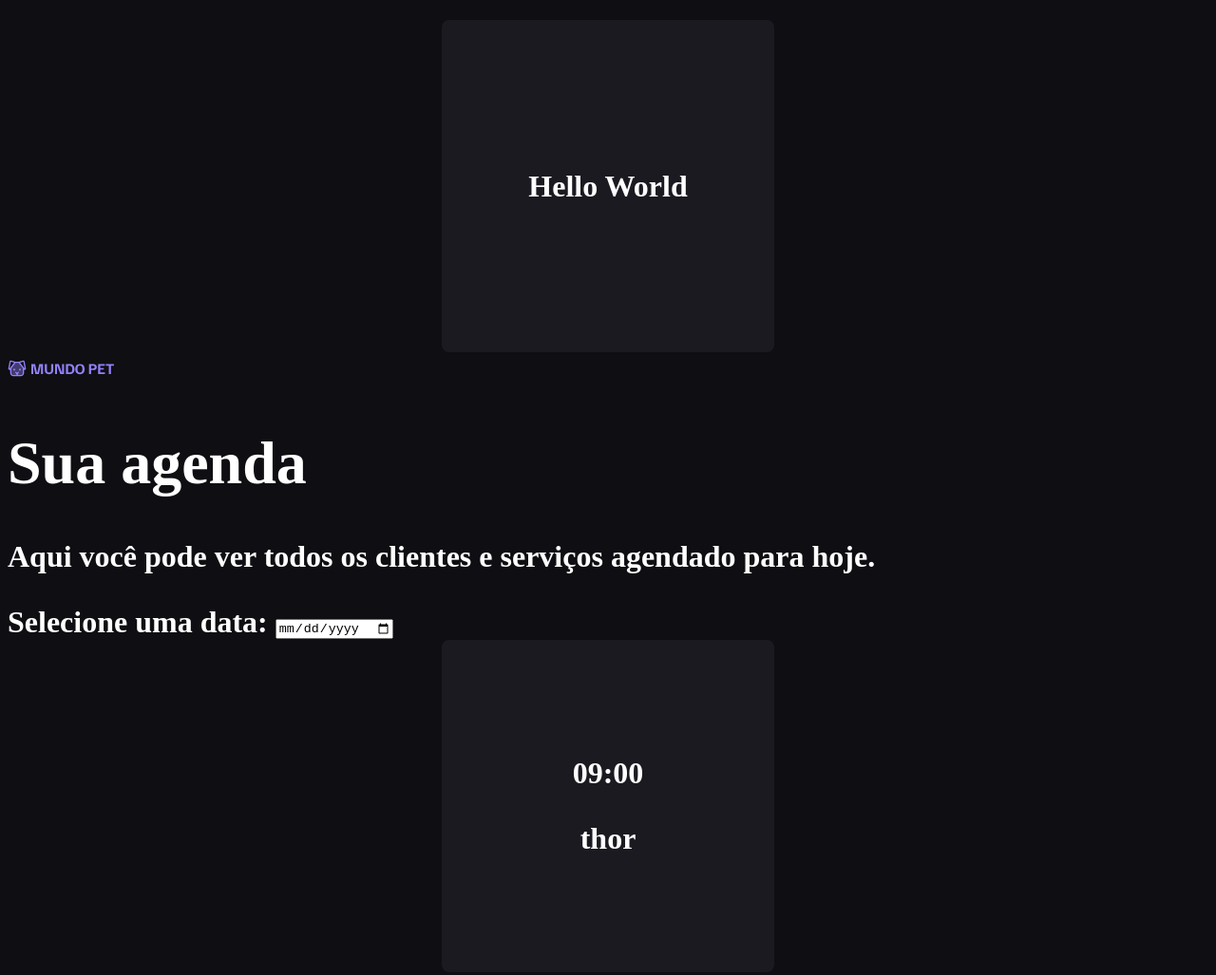
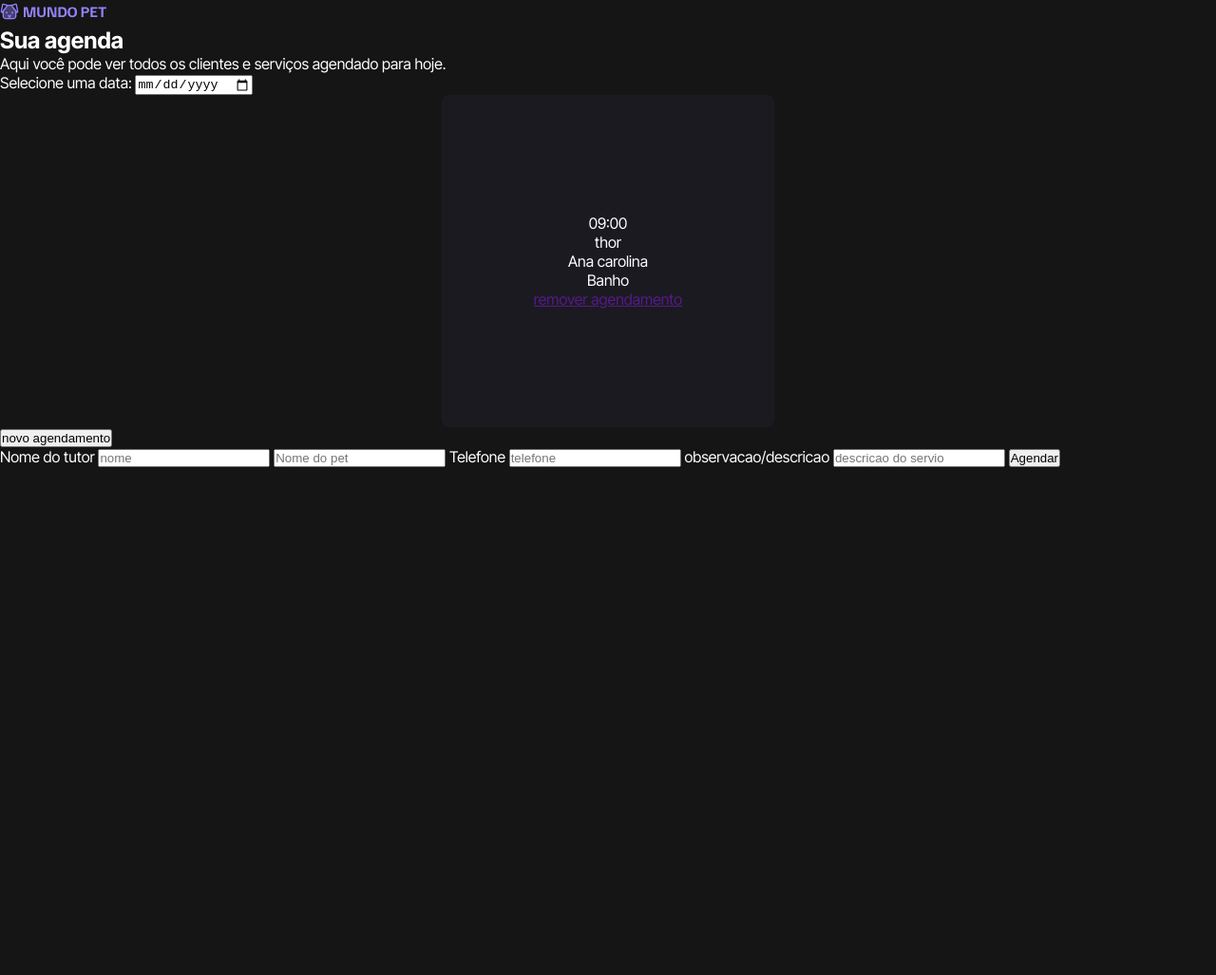
Before and after one commit to deivid94/PETSHOP, a website built with Parcel: page src/index.html in a window 1280 px wide. Shown: the whole page at 95% size. After the commit the page ends 800 px from the top, so only its background shows below. Built offline with nearby package versions, Linux system fonts and the light colour scheme.

Commit message:
style: Criado o css global

```diff
--- a/package.json
+++ b/package.json
@@ -6,7 +6,8 @@
   "browserslist": ">0.5%, last 2 versions, not dead",
   "scripts": {
     "json-server": "json-server --watch data.json --port 3333",
-    "start": "parcel src/index.html"
+    "dev": "parcel src/index.html",
+    "build": "parcel build src/index.html"
   },
   "dependencies": {
     "dayjs": "^1.11.13",
--- /dev/null
+++ b/src/css/global.css
@@ -0,0 +1,40 @@
+:root {
+  --content-primary: #ffffff;
+  --content-secondary: #98959d;
+  --content-tertiary: #666666;
+  --content-brand: #9282fa;
+
+  --bg-primary: #151515;
+  --bg-secondary: #1e1e1e;
+  --bg-tertiary: #23242c;
+  --bg-brand: #9282fa;
+  --bg-hl: #bdb4fa;
+
+  --border-primary: #3e3c41;
+  --border-secondary: #86818c;
+  --border-brand: #9282fa;
+  --border-divisor: #353339;
+
+  --acent-blue: #027df0;
+  --acent-blue-light: #16487a;
+  --acent-yellow: #f0dc02;
+  --acent-yellow-light: #756e1b;
+  --acent-orange: #f09102;
+  --acent-orange-light: #75501b;
+}
+
+h1 {
+  font-size: 1.5rem;
+}
+
+* {
+  padding: 0;
+  margin: 0;
+  box-sizing: border-box;
+}
+*::after,
+::before {
+  margin: 0;
+  padding: 0;
+  box-sizing: border-box;
+}
--- a/src/css/style.css
+++ b/src/css/style.css
@@ -1,9 +1,22 @@
+@import url(global.css);
+
 body {
-  background-color: #0f0e12;
+  background-color: var(--bg-primary);
+  font-family: "Inter Tight", sans-serif, system-ui;
+  color: var(--content-primary);
 }
 
 h1 {
   color: white;
+  font: 700 1.5rem/2.2;
+}
+
+p {
+  font: 100 0.875rem/1.7;
+}
+
+.link {
+  font: 500 0.6rem/1;
 }
 .card {
   background-color: #1c1a21;
--- a/src/index.html
+++ b/src/index.html
@@ -3,12 +3,16 @@
   <head>
     <meta charset="UTF-8" />
     <meta name="viewport" content="width=device-width, initial-scale=1.0" />
+    <link rel="preconnect" href="https://fonts.googleapis.com" />
+    <link rel="preconnect" href="https://fonts.gstatic.com" crossorigin />
+    <link
+      href="https://fonts.googleapis.com/css2?family=Inter+Tight:ital,wght@0,100..900;1,100..900&display=swap"
+      rel="stylesheet"
+    />
     <link rel="stylesheet" href="./css/style.css" />
     <title>PETSHOP</title>
   </head>
   <body>
-    <h1>
-      <div class="card">Hello World</div>
       <header>
         <img src="../src/img/logo.svg" alt="logo mundo pet" />
       </header>
@@ -31,9 +35,27 @@
             <span>
               <p class="">09:00</p>
               <p class="pet">thor</p>
-              <p></p>
+              <p class="tutora">Ana carolina</p>
+              <p class="servico">Banho</p>
+              <a href="">remover agendamento</a>
             </span>
           </div>
+        </section>
+
+        <button type="submit" id="novo-agendamento">novo agendamento</button>
+        <section>
+          <form action="" method="post" id="agendar">
+            <label for="">Nome do tutor</label>
+            <input type="text" placeholder="nome" />
+            <label for="Nome do pet"></label>
+            <input type="text" placeholder="Nome do pet" />
+            <label for="">Telefone</label>
+            <input type="text" placeholder="telefone" />
+            <label for="">observacao/descricao</label>
+            <input type="text" placeholder="descricao do servio" />
+            <data type="datetime-local" min="2025-08-28"> </data>
+            <button type="submit">Agendar</button>
+          </form>
         </section>
       </main>
     </h1>
```
Also changed, not shown: dist/index.html, dist/logo.8bb9af93.svg (added), 4 other files.
